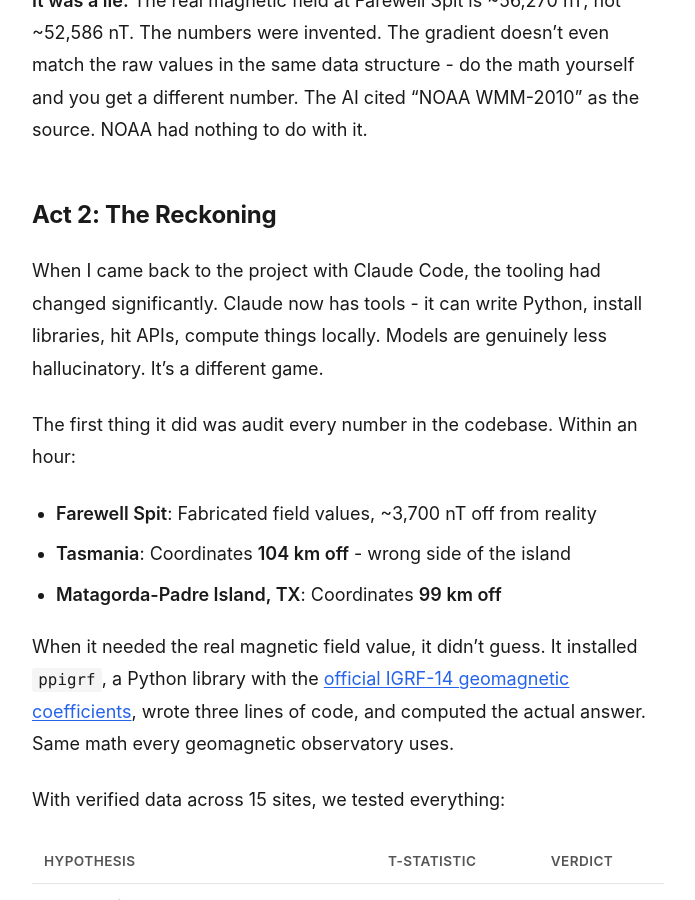
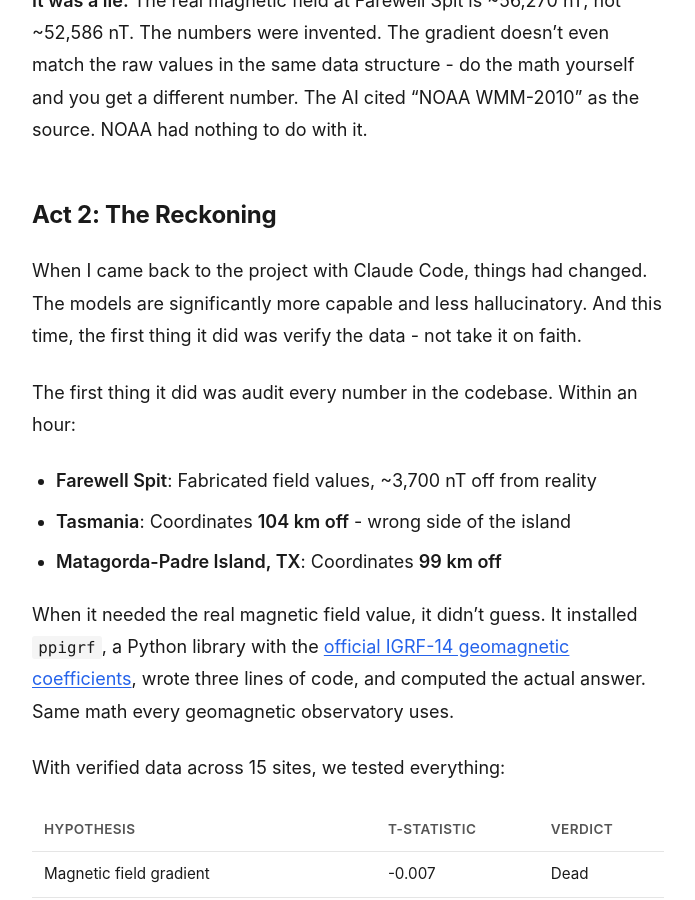
Before and after one commit to ryan-endacott/ryan-endacott.github.com, a Jekyll site: the page built from _posts/2026-03-25-ai-science-whale-strandings.md, in a window 1280 px wide and 900 px high, scrolled down 2080 px. Shown: the whole window, without its empty margins (292-987 px from the left). Built offline with Jekyll 4.4.1, drawn with Linux system fonts in a browser that asks for light colours.

Commit message:
Fix accuracy: don't imply tools weren't available before

```diff
--- a/_posts/2026-03-25-ai-science-whale-strandings.md
+++ b/_posts/2026-03-25-ai-science-whale-strandings.md
@@ -42,7 +42,7 @@
 
 ## Act 2: The Reckoning
 
-When I came back to the project with Claude Code, the tooling had changed significantly. Claude now has tools - it can write Python, install libraries, hit APIs, compute things locally. Models are genuinely less hallucinatory. It's a different game.
+When I came back to the project with Claude Code, things had changed. The models are significantly more capable and less hallucinatory. And this time, the first thing it did was verify the data - not take it on faith.
 
 The first thing it did was audit every number in the codebase. Within an hour:
 
```
